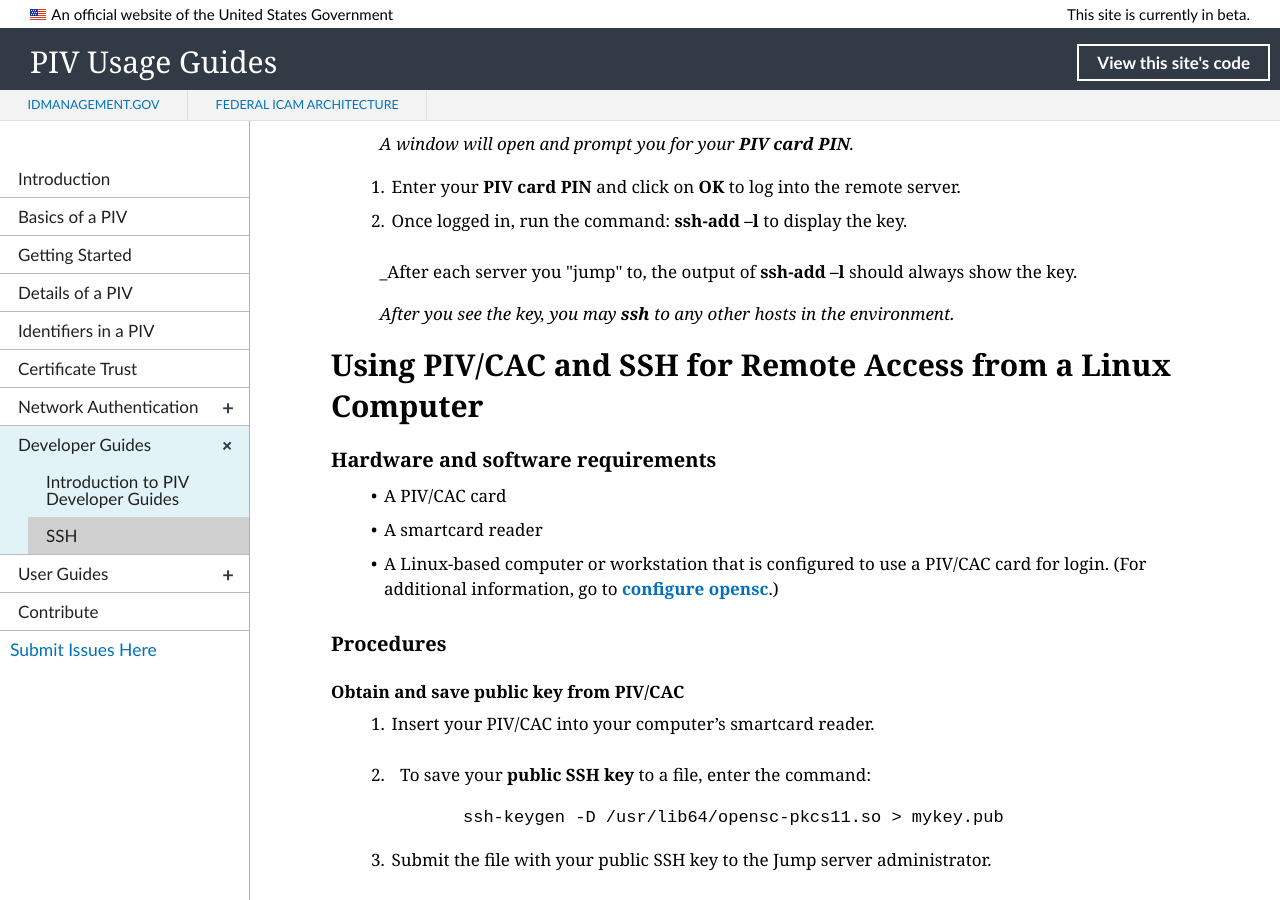
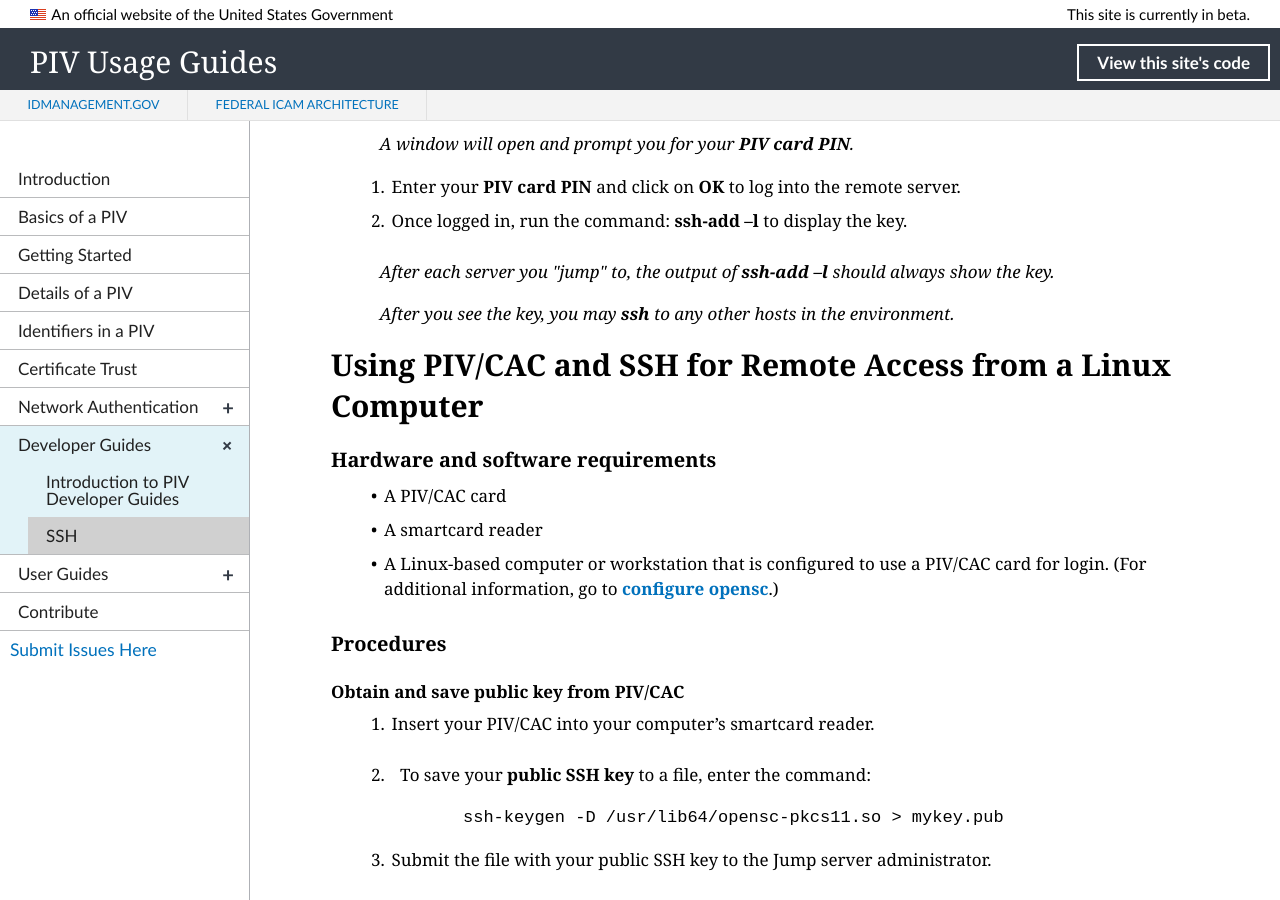
Before and after one commit to GSA/piv-guides, a Jekyll site: the page built from _devconfig/ssh.md, in a window 1280 px wide and 900 px high, scrolled down 3723 px. Built offline with Jekyll 4.4.1, drawn with Linux system fonts in a browser that asks for light colours; nearby versions of some CDN libraries.

Commit message:
Update ssh.md

```diff
--- a/_devconfig/ssh.md
+++ b/_devconfig/ssh.md
@@ -122,7 +122,7 @@ These steps will ensure that your computer and Jump server recognize your PIV/CA
   4. Enter your **PIV card PIN** and click on **OK** to log into the remote server.
   5. Once logged in, run the command: **ssh-add –l** to display the key.
 
-  > _After each server you &quot;jump&quot; to, the output of **ssh-add –l** should always show the key.
+  > _After each server you &quot;jump&quot; to, the output of **ssh-add –l** should always show the key._
 
   > _After you see the key, you may **ssh** to any other hosts in the environment._
 
```
